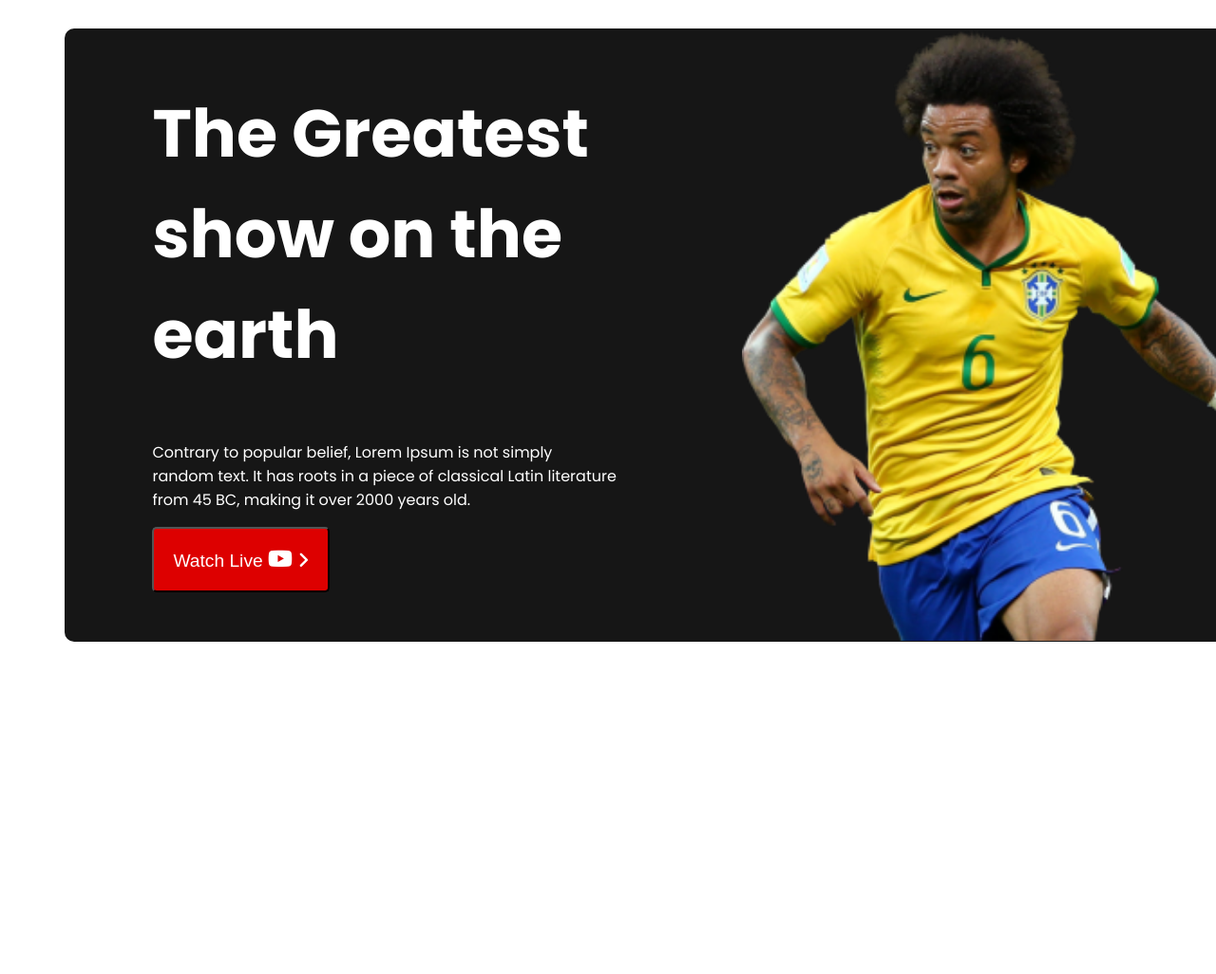
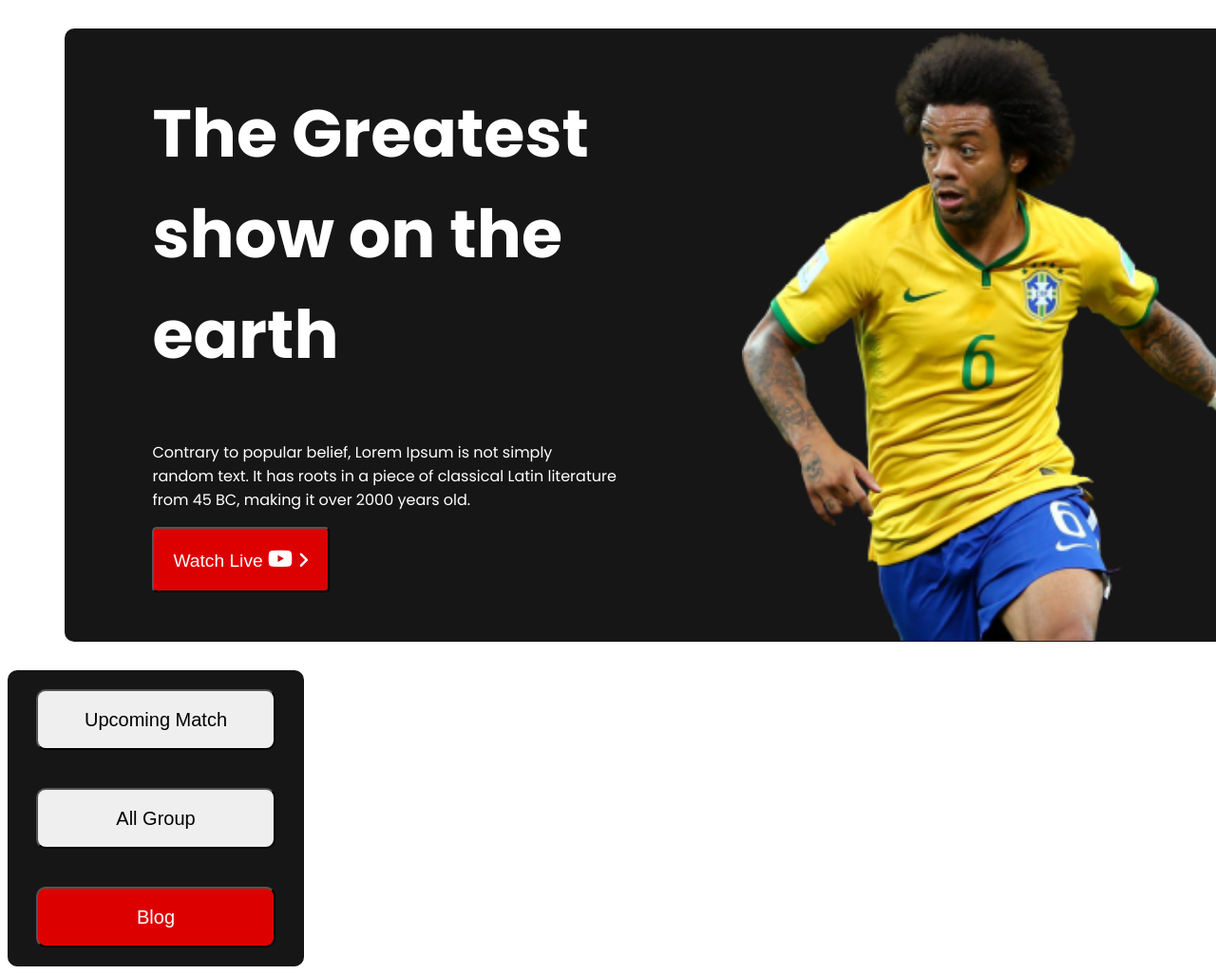
Before and after one commit to nurulcse7/world-cup, a plain HTML site: page index.html in a window 1280 px wide. Shown: the top 1026 px of the page at 95% size. Before the commit the page ends 800 px from the top, so only its background shows below. Drawn offline with Linux system fonts and the light colour scheme.

Commit message:
three button added

```diff
--- a/index.html
+++ b/index.html
@@ -32,6 +32,17 @@
         </div>
     </section>
 
+
+    <section class="transfer">
+        <div class="three-button">
+            <button class="button-one">Upcoming Match</button> <br>
+            <button class="button-two">All Group</button> <br>
+            <button class="button-three">Blog</button>
+        </div>
+
+
+    </section>
+
 </body>
 
 </html>
--- a/style.css
+++ b/style.css
@@ -38,3 +38,44 @@ body {
 .half-width img {
     width: 116%;
 }
+
+
+
+.transfer {
+    width: 1321px;
+}
+
+.three-button {
+    text-align: center;
+    width: 312px;
+    height: 312px;
+    background-color: #161616;
+    border-radius: 10px;
+}
+
+.button-one {
+    width: 252px;
+    height: 64px;
+    margin: 20px 30px;
+    border-radius: 10px;
+    font-size: 20px;
+
+}
+
+.button-two {
+    width: 252px;
+    height: 64px;
+    margin: 20px 30px;
+    border-radius: 10px;
+    font-size: 20px;
+}
+
+.button-three {
+    width: 252px;
+    height: 64px;
+    margin: 20px 30px;
+    border-radius: 10px;
+    font-size: 20px;
+    background-color: #DD0000;
+    color: #FFFFFF;
+}
```
